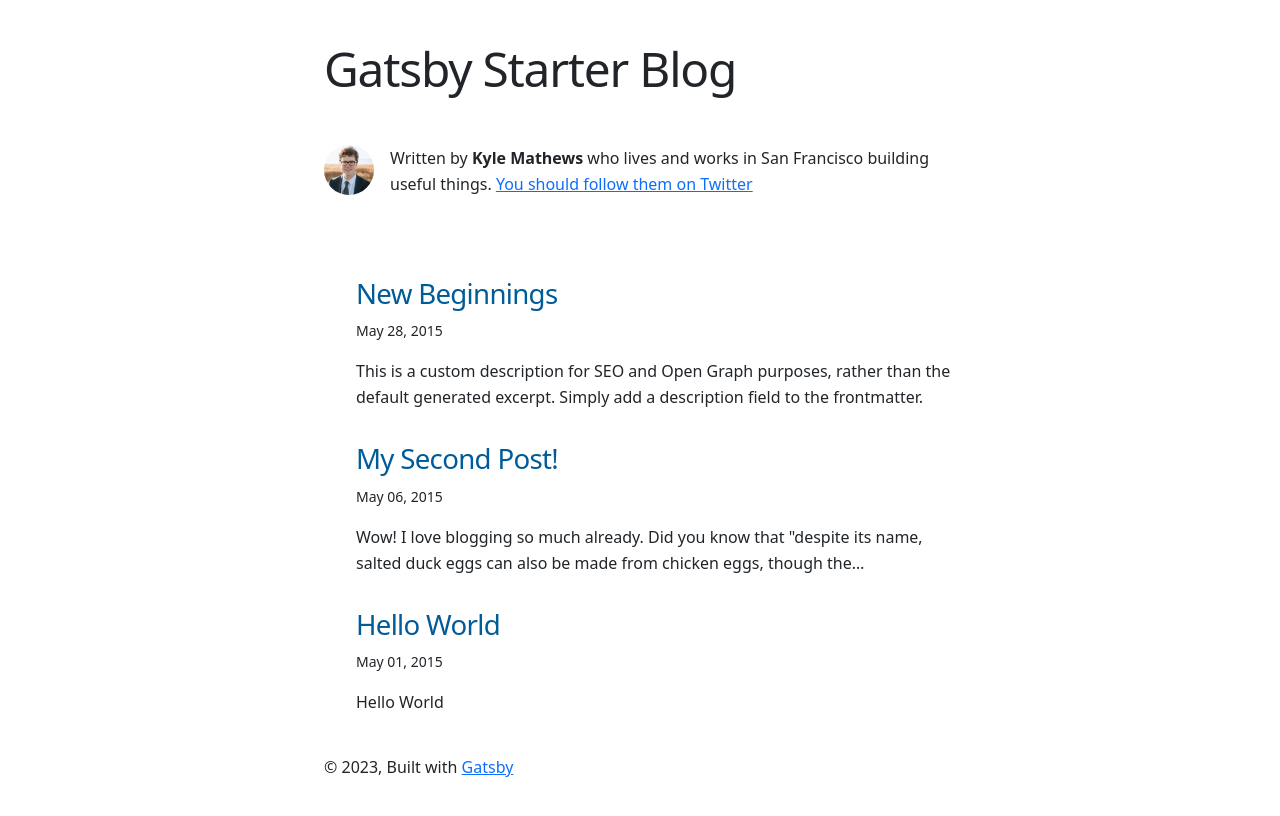
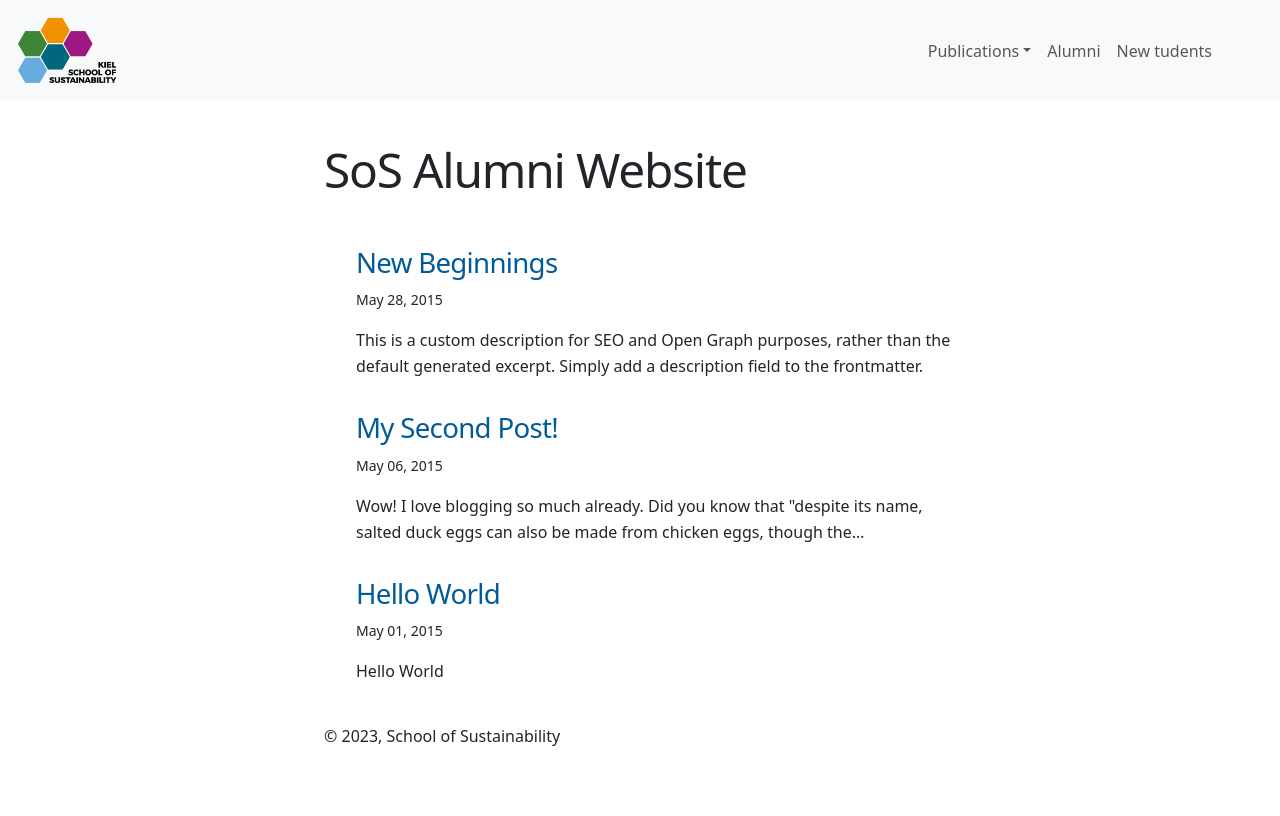
Before and after one commit to travishathaway/sos-website, a Gatsby site: page / in a window 1280 px wide. Built offline with nearby package versions, Linux system fonts and the light colour scheme; Gatsby itself is replaced by a stand-in of ours.

Commit message:
more customizations to the website

```diff
--- a/gatsby-browser.js
+++ b/gatsby-browser.js
@@ -11,3 +11,4 @@ import "prismjs/themes/prism.css"
 
 // Bootstrap
 import "bootstrap/dist/css/bootstrap.min.css"
+import "bootstrap-icons/font/bootstrap-icons.css"
--- a/gatsby-config.js
+++ b/gatsby-config.js
@@ -9,16 +9,9 @@
  */
 module.exports = {
   siteMetadata: {
-    title: `Gatsby Starter Blog`,
-    author: {
-      name: `Kyle Mathews`,
-      summary: `who lives and works in San Francisco building useful things.`,
-    },
-    description: `A starter blog demonstrating what Gatsby can do.`,
-    siteUrl: `https://gatsbystarterblogsource.gatsbyjs.io/`,
-    social: {
-      twitter: `kylemathews`,
-    },
+    title: `SoS Alumni Website`,
+    description: `A website for the University of Kiel School of Sustainability alumni`,
+    siteUrl: `https://example.com`,
   },
   plugins: [
     `gatsby-plugin-image`,
@@ -110,15 +103,15 @@ module.exports = {
     {
       resolve: `gatsby-plugin-manifest`,
       options: {
-        name: `Gatsby Starter Blog`,
-        short_name: `Gatsby`,
+        name: `SoS Alumni Website`,
+        short_name: `SoS Alumni Website`,
         start_url: `/`,
         background_color: `#ffffff`,
         // This will impact how browsers show your PWA/website
         // https://css-tricks.com/meta-theme-color-and-trickery/
         // theme_color: `#663399`,
         display: `minimal-ui`,
-        icon: `src/images/gatsby-icon.png`, // This path is relative to the root of the site.
+        icon: `src/images/sos-logo.png`,
       },
     },
   ],
--- a/package.json
+++ b/package.json
@@ -11,6 +11,7 @@
     "@fontsource-variable/montserrat": "^5.0.4",
     "@fontsource/merriweather": "^5.0.3",
     "bootstrap": "^5.3.2",
+    "bootstrap-icons": "^1.11.1",
     "gatsby": "^5.12.4",
     "gatsby-plugin-feed": "^5.12.0",
     "gatsby-plugin-image": "^3.12.0",
--- a/src/components/bio.js
+++ b/src/components/bio.js
@@ -10,47 +10,9 @@ import { useStaticQuery, graphql } from "gatsby"
 import { StaticImage } from "gatsby-plugin-image"
 
 const Bio = () => {
-  const data = useStaticQuery(graphql`
-    query BioQuery {
-      site {
-        siteMetadata {
-          author {
-            name
-            summary
-          }
-          social {
-            twitter
-          }
-        }
-      }
-    }
-  `)
-
-  // Set these values by editing "siteMetadata" in gatsby-config.js
-  const author = data.site.siteMetadata?.author
-  const social = data.site.siteMetadata?.social
-
   return (
     <div className="bio">
-      <StaticImage
-        className="bio-avatar"
-        layout="fixed"
-        formats={["auto", "webp", "avif"]}
-        src="../images/profile-pic.png"
-        width={50}
-        height={50}
-        quality={95}
-        alt="Profile picture"
-      />
-      {author?.name && (
-        <p>
-          Written by <strong>{author.name}</strong> {author?.summary || null}
-          {` `}
-          <a href={`https://twitter.com/${social?.twitter || ``}`}>
-            You should follow them on Twitter
-          </a>
-        </p>
-      )}
+      Author biography
     </div>
   )
 }
--- a/src/components/layout.js
+++ b/src/components/layout.js
@@ -1,9 +1,22 @@
 import * as React from "react"
+import { useStaticQuery, graphql } from "gatsby"
 import { Link } from "gatsby"
+
+import SiteNav from "./site_nav"
+
 
 const Layout = ({ location, title, children }) => {
   const rootPath = `${__PATH_PREFIX__}/`
   const isRootPath = location.pathname === rootPath
+  const data = useStaticQuery(graphql`
+    query SiteData {
+      site {
+        siteMetadata {
+          title
+        }
+      }
+    }`)
+
   let header
 
   if (isRootPath) {
@@ -21,15 +34,16 @@ const Layout = ({ location, title, children }) => {
   }
 
   return (
+    <>
+      <SiteNav />
       <div className="global-wrapper" data-is-root-path={isRootPath}>
         <header className="global-header">{header}</header>
         <main>{children}</main>
         <footer>
-        © {new Date().getFullYear()}, Built with
-        {` `}
-        <a href="https://www.gatsbyjs.com">Gatsby</a>
+          © {new Date().getFullYear()}, School of Sustainability
         </footer>
       </div>
+    </>
   )
 }
 
--- /dev/null
+++ b/src/components/site_nav.js
@@ -0,0 +1,45 @@
+import * as React from "react"
+import { StaticImage } from "gatsby-plugin-image"
+import { Link } from "gatsby"
+import Container from 'react-bootstrap/Container';
+import Nav from 'react-bootstrap/Nav';
+import Navbar from 'react-bootstrap/Navbar';
+import { NavDropdown } from "react-bootstrap"
+
+
+const SiteNav  = ({props}) => {
+  return (
+    <Navbar expand="lg" className="bg-body-tertiary">
+       <Container fluid>
+          <Navbar.Brand>
+            <Link to="/">
+              <StaticImage
+                layout="fixed"
+                formats={["auto", "webp", "avif"]}
+                src="../images/sos-logo.png"
+                height={75}
+                quality={95}
+                alt="Site Logo"
+              />
+          </Link>
+          </Navbar.Brand>
+          <Navbar.Toggle aria-controls="basic-navbar-nav" />
+          <Navbar.Collapse id="basic-navbar-nav" className="">
+            <Nav className="ms-auto px-5">
+              <NavDropdown title="Publications" id="basic-nav-dropdown">
+                <NavDropdown.Item href="#">Blog</NavDropdown.Item>
+                <NavDropdown.Item href="#">
+                  Master Thesis
+                </NavDropdown.Item>
+                <NavDropdown.Item href="#">Essays</NavDropdown.Item>
+              </NavDropdown>
+              <Nav.Link href="#home">Alumni</Nav.Link>
+              <Nav.Link href="#link">New tudents</Nav.Link>
+            </Nav>
+          </Navbar.Collapse>
+       </Container>
+    </Navbar>
+  )
+}
+
+export default SiteNav
--- a/src/pages/index.js
+++ b/src/pages/index.js
@@ -1,18 +1,16 @@
 import * as React from "react"
 import { Link, graphql } from "gatsby"
 
-import Bio from "../components/bio"
 import Layout from "../components/layout"
 import Seo from "../components/seo"
 
-const BlogIndex = ({ data, location }) => {
+const SiteIndex = ({ data, location }) => {
   const siteTitle = data.site.siteMetadata?.title || `Title`
   const posts = data.allMarkdownRemark.nodes
 
   if (posts.length === 0) {
     return (
       <Layout location={location} title={siteTitle}>
-        <Bio />
         <p>
           No blog posts found. Add markdown posts to "content/blog" (or the
           directory you specified for the "gatsby-source-filesystem" plugin in
@@ -24,7 +22,6 @@ const BlogIndex = ({ data, location }) => {
 
   return (
     <Layout location={location} title={siteTitle}>
-      <Bio />
       <ol style={{ listStyle: `none` }}>
         {posts.map(post => {
           const title = post.frontmatter.title || post.fields.slug
@@ -61,7 +58,7 @@ const BlogIndex = ({ data, location }) => {
   )
 }
 
-export default BlogIndex
+export default SiteIndex
 
 /**
  * Head export to define metadata for the page
```
Also changed, not shown: src/images/gatsby-icon.png (deleted), src/images/profile-pic.png (deleted), src/images/sos-logo.png (added), 2 other files. Lines whose indentation alone changed are shown as unchanged.
